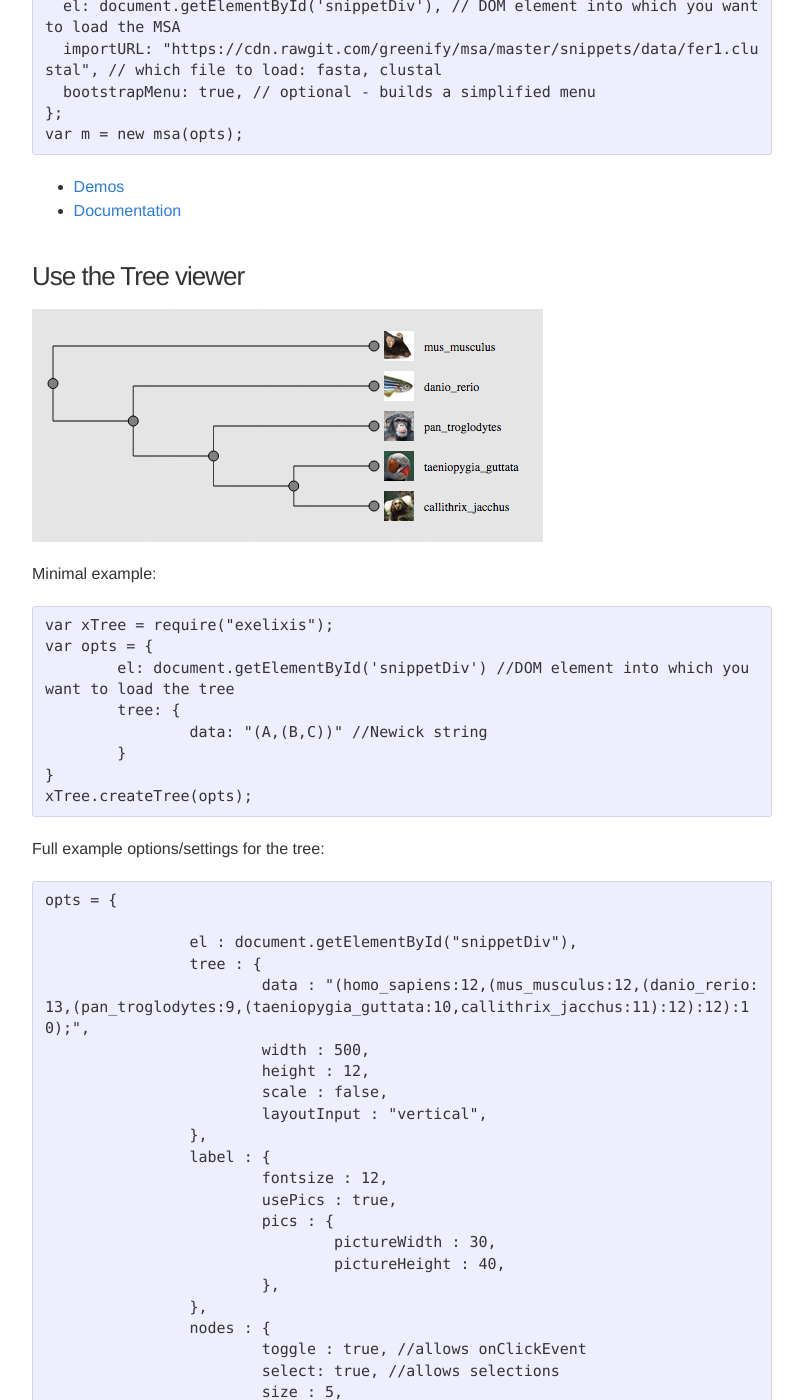
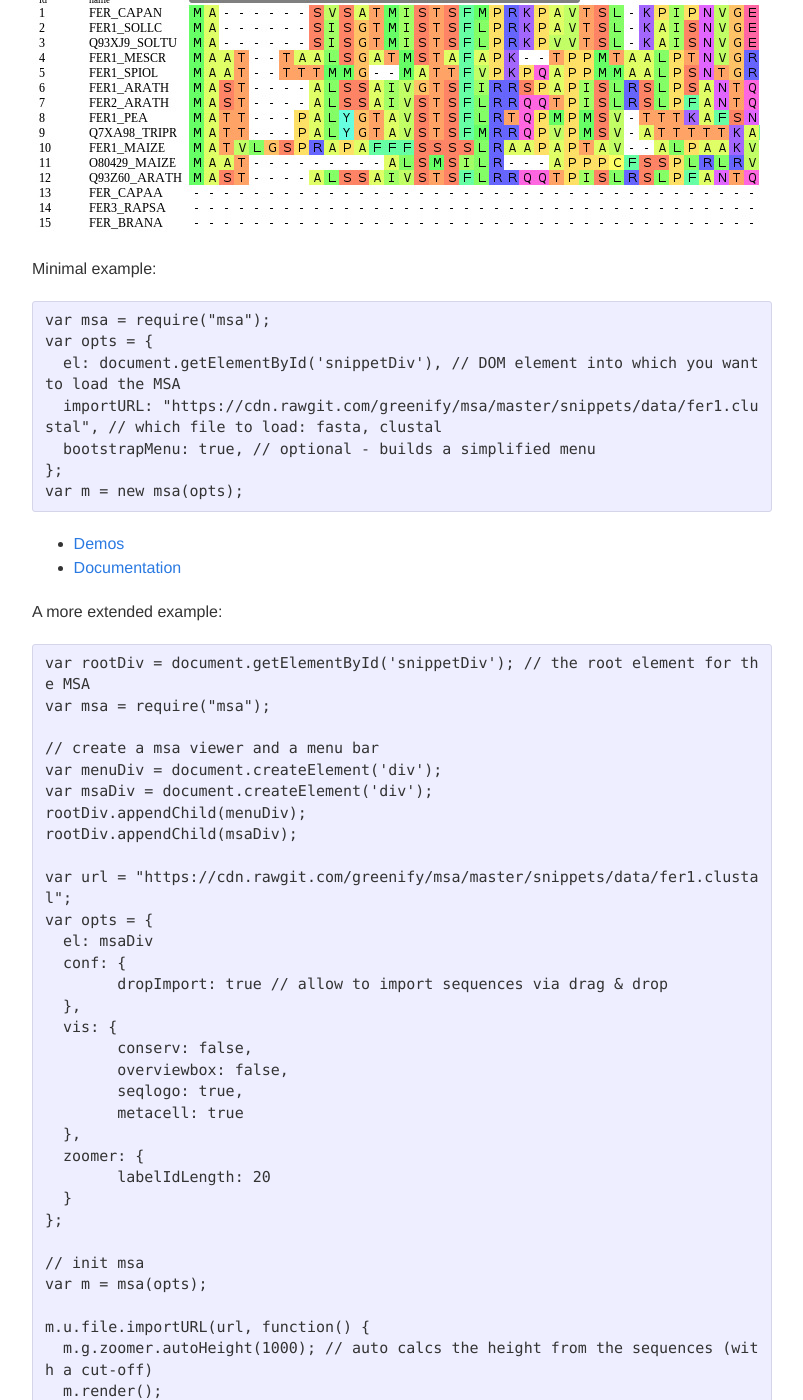
Before and after one commit to Alex-Willenbrink/vizbi, a Jekyll site: the page built from assignment2.md, in a window 1280 px wide and 1400 px high, scrolled down 448 px. Shown: the whole window, without its empty margins (238-1041 px from the left). Built offline with Jekyll 4.4.1, drawn with Linux system fonts in a browser that asks for light colours; some of the changed text lies outside the part shown.

Commit message:
updated msa

````diff
--- a/assignment2.md
+++ b/assignment2.md
@@ -9,6 +9,10 @@ Resources
 ---------
 
 ### Use the MSA
+
+<img src="{{ site.baseurl}}/screenies/msa.jpg" />
+
+Minimal example:
 
 ```
 var msa = require("msa");
@@ -23,9 +27,56 @@ var m = new msa(opts);
 * [Demos](http://biojs.io/d/msa)
 * [Documentation](https://github.com/greenify/msa)
 
+A more extended example:
+
+
+```
+var rootDiv = document.getElementById('snippetDiv'); // the root element for the MSA
+var msa = require("msa");
+
+// create a msa viewer and a menu bar
+var menuDiv = document.createElement('div');
+var msaDiv = document.createElement('div');
+rootDiv.appendChild(menuDiv);
+rootDiv.appendChild(msaDiv);
+
+var url = "https://cdn.rawgit.com/greenify/msa/master/snippets/data/fer1.clustal";
+var opts = {
+  el: msaDiv
+  conf: {
+  	dropImport: true // allow to import sequences via drag & drop
+  },
+  vis: {
+  	conserv: false,
+  	overviewbox: false,
+  	seqlogo: true,
+  	metacell: true
+  },
+  zoomer: {
+	labelIdLength: 20
+  }
+};
+
+// init msa
+var m = msa(opts);
+
+m.u.file.importURL(url, function() {
+  m.g.zoomer.autoHeight(1000); // auto calcs the height from the sequences (with a cut-off)
+  m.render();
+
+  // the menu is independent to the MSA container
+  var defMenu = new msa.menu.defaultmenu({
+    el: menuDiv,
+    msa: m
+  });
+  defMenu.render();
+});
+```
+
+
 ### Use the Tree viewer
 
-<img src="{{ site.baseurl}}/screenies/tree.png" />
+<img src="{{ site.baseurl}}/screenies/tree.jpg" />
 
 Minimal example:
 
````
Also changed, not shown: screenies/msa.jpg (added), screenies/tree.jpg (added), screenies/tree.png (deleted).
